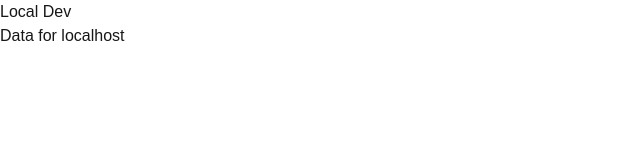
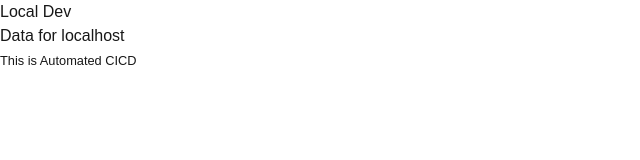
Before and after one commit to nurulislamrimon/multi-tenant-practice, a Next.js app: page / in a window 1280 px wide. Shown: the top 160 px of the page, without its empty margins (0-640 px from the left). Built offline with nearby package versions, Linux system fonts and the light colour scheme.

Commit message:
UPDATE_TESTING

```diff
--- a/src/app/page.tsx
+++ b/src/app/page.tsx
@@ -23,6 +23,7 @@ export default async function Page() {
     <div>
       <h1>{data.name}</h1>
       <p>{data.description}</p>
+      <small>This is Automated CICD</small>
     </div>
   );
 }
```
